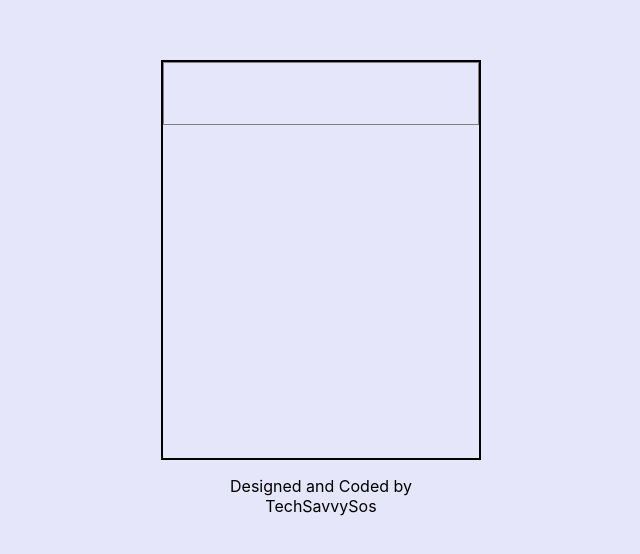
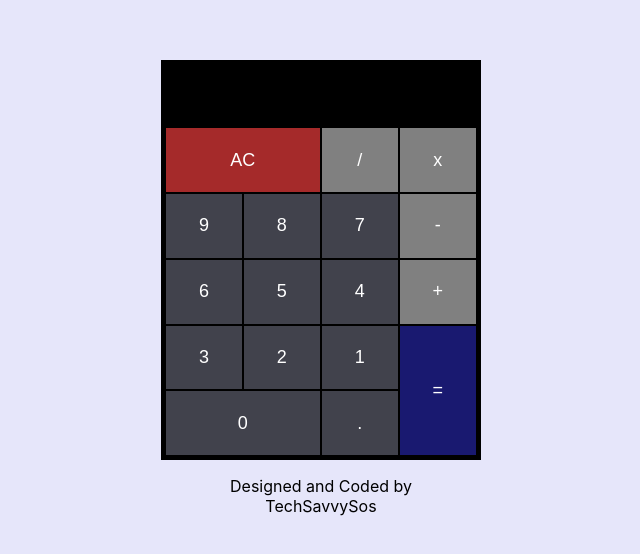
Before and after one commit to SospeterKe/javascript-calculator, a React (Create React App) app: page / in a window 1280 px wide. Shown: the part 104-658 px from the top of the page, without its empty margins (319-959 px from the left). Built offline with nearby package versions, Linux system fonts and the light colour scheme.

Commit message:
done with all the CSS

```diff
--- a/src/components/App/App.css
+++ b/src/components/App/App.css
@@ -15,11 +15,67 @@
 .calculator{
     width: 320px;
     height: 400px;
-    border: 2px solid black;
+    border: 2px solid #000;
 }
 
-.display{
+.display {
     height: calc(400px - 85%);
     width: 100%;
-    border: 1px solid gray;
+    border: 2px solid #000;
+    background-color: #000;
 }
+.input {
+    height: calc(400px - 17%);
+    width: 100%;
+    border: 2px solid #000;
+    display: grid;
+}
+
+button {
+   border: 1px solid #000;
+   font-size: large;
+   color: white;
+   background-color: #41424C;
+
+}
+button:hover{
+    border: 1px solid white;
+    color: black;
+}
+
+.equals {
+    grid-row-start: 4;
+    grid-row-end: 6;
+    background-color: midnightblue !important;
+}
+
+.clear {
+    grid-column-start: 1;
+    grid-column-end: 3;
+    grid-row-start: 1;
+    grid-row-end: 2;
+    background-color: brown !important;
+}
+.subtract , .add, .equals{
+    grid-column-start: 4;
+    grid-column-end: 5;
+}
+
+.subtract {
+    grid-row-start: 2;
+    grid-row-end: 3;
+}
+
+.add {
+    grid-row-start: 3;
+    grid-row-end: 4;
+}
+
+.zero {
+    grid-column-start: 1;
+    grid-column-end: 3;
+}
+
+.add, .subtract, .multiply, .divide {
+    background-color: grey !important;
+}
--- a/src/components/App/App.js
+++ b/src/components/App/App.js
@@ -5,6 +5,29 @@
     <div className="App">
       <div className='calculator'>
         <div className='display' id="display"></div>
+        <div className='input'>
+          <button id="clear" className='clear'>AC</button>
+          <button id="divide" className='divide'>/</button>
+          <button id="multiply" className='multiply'>x</button>
+          <button id="equals" className='equals'>=</button>
+          <button id="nine" className='nine'>9</button>
+          <button id="eight" className='eight'>8</button>
+          <button id="seven" className='seven'>7</button>
+          <button id="six" className='six'>6</button>
+          <button id="five" className='five'>5</button>
+          <button id="four" className='four'>4</button>
+          <button id="three" className='three'>3</button>
+          <button id="two" className='two'>2</button>
+          <button id="one" className='one'>1</button>
+          <button id="zero" className='zero'>0</button>
+
+          <button id="add" className='add'>+</button>
+          <button id="subtract" className='subtract'>-</button>
+
+
+          <button id="decimal" className='decimal'>.</button>
+
+        </div>
       </div>
       <p>Designed and Coded by <br/> TechSavvySos</p>
     </div>
```
